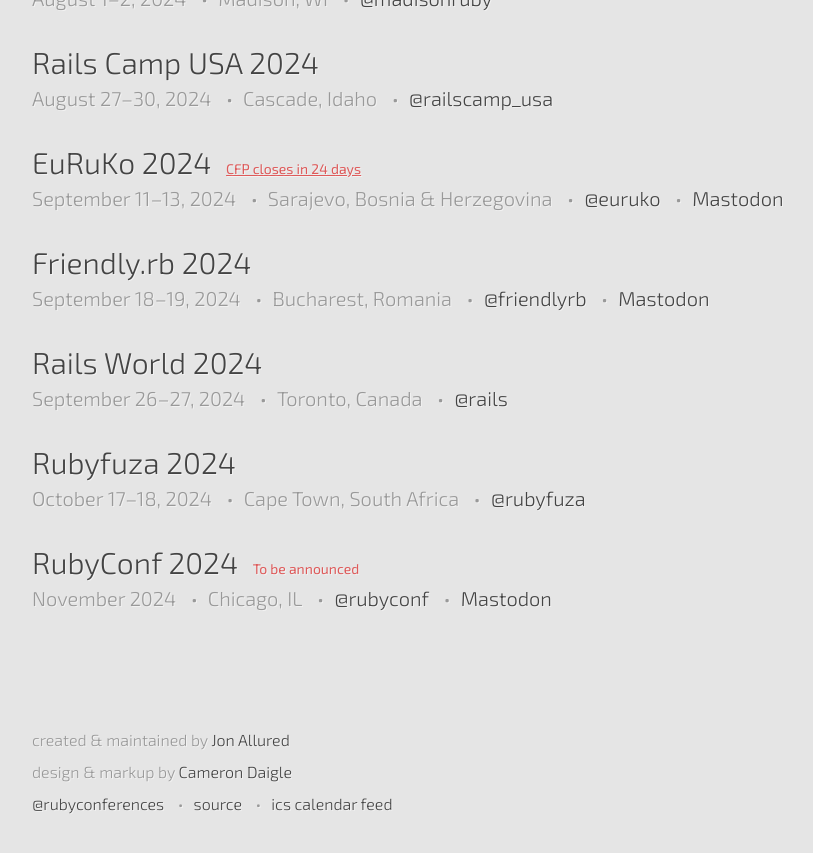
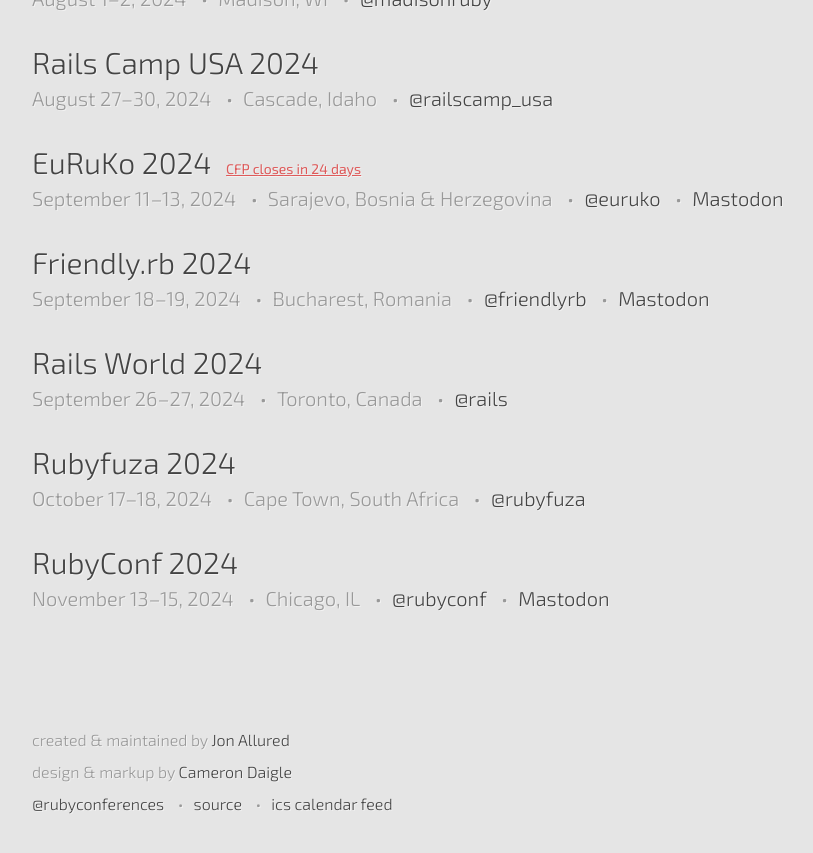
Before and after one commit to ruby-conferences/ruby-conferences.github.io, a Jekyll site: the page built from index.html, in a window 1280 px wide and 900 px high, scrolled down 2118 px. Shown: the top 853 px of the window, without its empty margins (208-1021 px from the left). Built offline with Jekyll 4.4.1, drawn with Linux system fonts in a browser that asks for light colours.

Commit message:
Add dates for RubyConf 2024 (#590)

```diff
--- a/_data/conferences.yml
+++ b/_data/conferences.yml
@@ -2629,10 +2629,8 @@
 
 - name: RubyConf 2024
   location: Chicago, IL
-  start_date: 2024-11-30
-  end_date: 2024-11-30
-  date_precision: month
-  status: To be announced
+  start_date: 2024-11-13
+  end_date: 2024-11-15
   url: https://rubyconf.org
   twitter: rubyconf
   mastodon: https://ruby.social/@rubyconf
```
